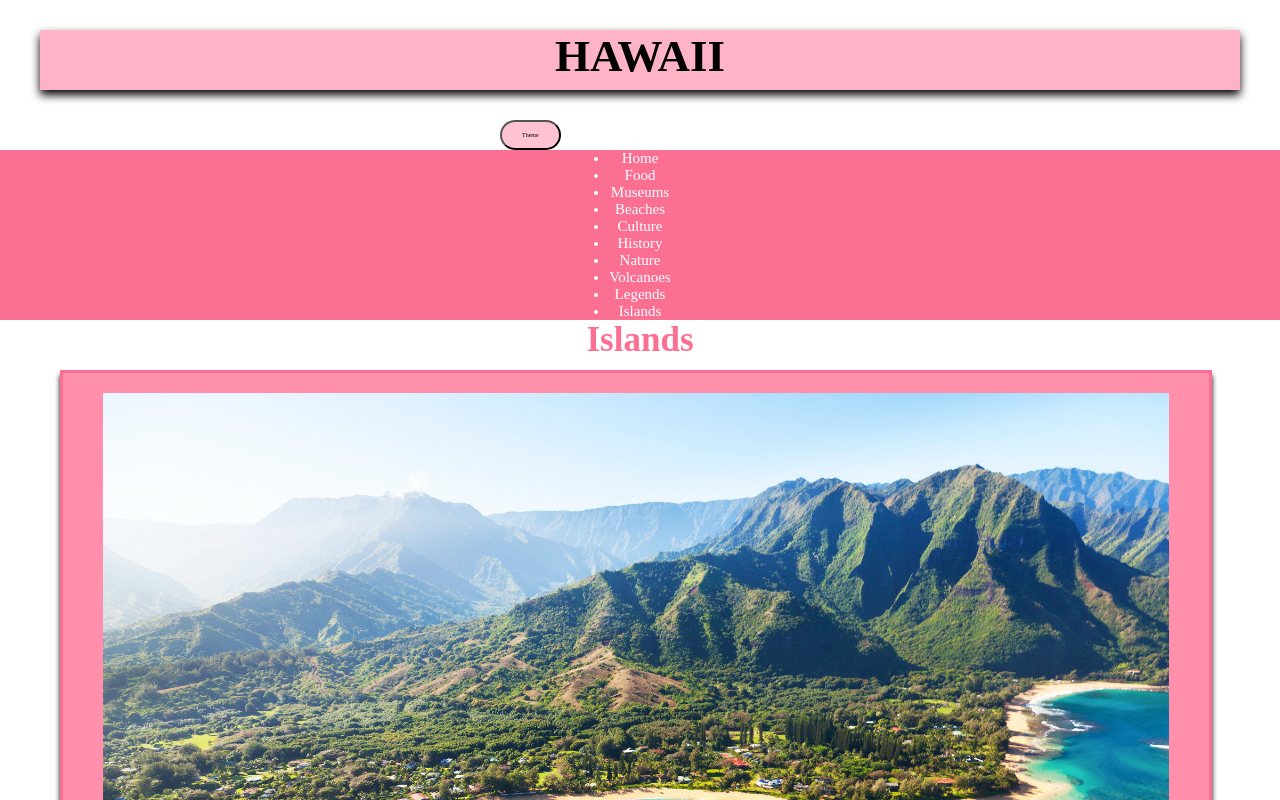
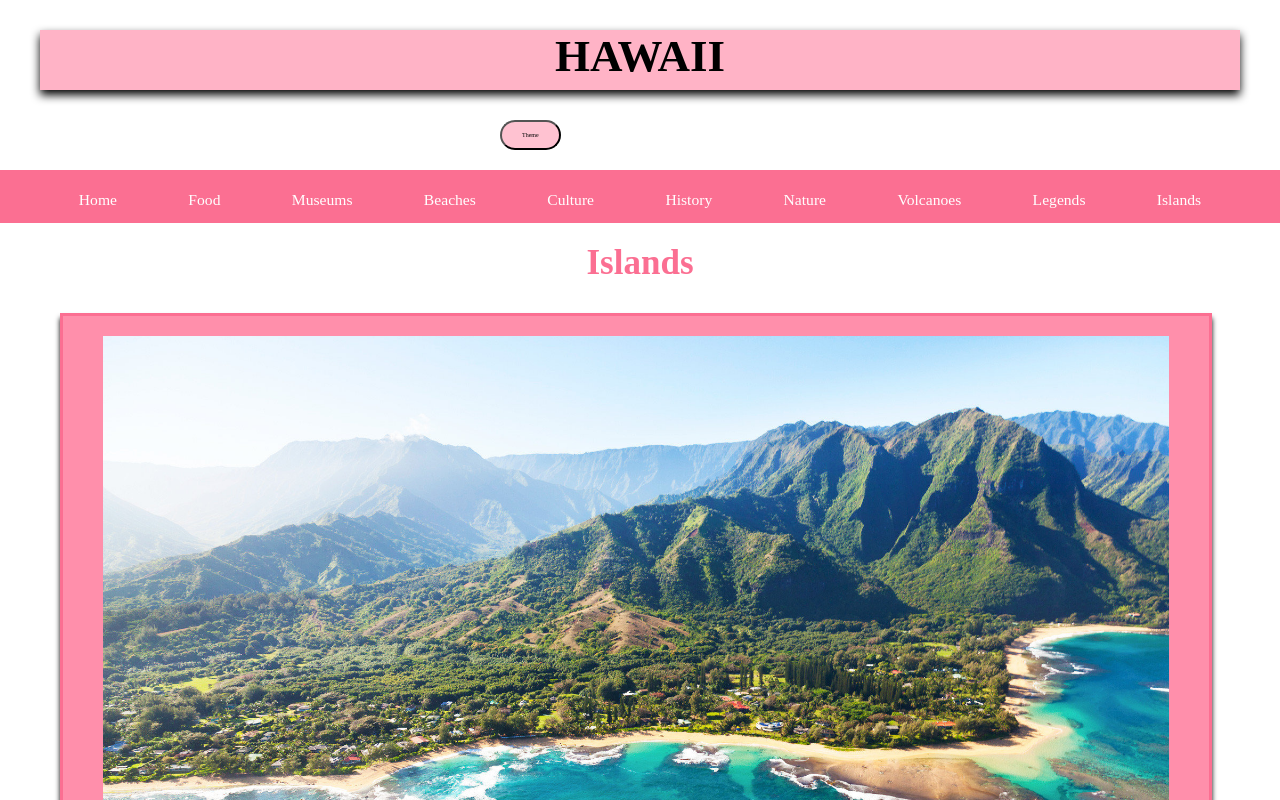
Before and after one commit to staten-island-tech/design-scaffold-project-choice-ligma, a website built with Vite: page vite-project/index.html in a window 1280 px wide. Shown: the top 800 px of the page. Built offline with nearby package versions, Linux system fonts and the light colour scheme; files whose address does not match are found by name; a web font is replaced by a local one.

Commit message:
4/12/2022

```diff
--- a/vite-project/index.html
+++ b/vite-project/index.html
@@ -18,16 +18,16 @@
   <button class="btn" id="themebtn">Theme</button>
   <nav id="navbar">
     <ul class="navbar-list">
-      <li class="navbar-list-sections">Home</li>
-      <li class="navbar-list-sections">Food</li>
-      <li class="navbar-list-sections">Museums</li>
-      <li class="navbar-list-sections">Beaches</li>
-      <li class="navbar-list-sections">Culture</li>
-      <li class="navbar-list-sections">History</li>
-      <li class="navbar-list-sections">Nature</li>
-      <li class="navbar-list-sections">Volcanoes</li>
-      <li class="navbar-list-sections">Legends</li>
-      <li class="navbar-list-sections">Islands</li>
+      <li class="navbar-list-sections"><a herf="#">Home</a></li>
+      <li class="navbar-list-sections"><a herf="#">Food</a></li>
+      <li class="navbar-list-sections"><a herf="#">Museums</a></li>
+      <li class="navbar-list-sections"><a herf="#">Beaches</a></li>
+      <li class="navbar-list-sections"><a herf="#">Culture</a></li>
+      <li class="navbar-list-sections"><a herf="#">History</a></li>
+      <li class="navbar-list-sections"><a herf="#">Nature</a></li>
+      <li class="navbar-list-sections"><a herf="#">Volcanoes</a></li>
+      <li class="navbar-list-sections"><a herf="#">Legends</a></li>
+      <li class="navbar-list-sections"><a herf="#">Islands</a></li>
     </ul>
   </nav>
   <div class="info"></div>
--- a/vite-project/variables.css
+++ b/vite-project/variables.css
@@ -36,22 +36,22 @@
     width: 90vw;
 }
 
-#navbar {
+.navbar-list {
     display: flex;
-    flex-wrap: wrap;
     justify-content: space-evenly;
-    margin: auto;
+    padding: 1rem;
+    margin-top: 2rem;
     align-items: center;
-    text-align: center;
     flex-direction: row;
     background-color: var(--pink-border);
     color: var(--white);
+    list-style: none;
 }
 
 .navbar-list-sections{
-    justify-content: space-evenly;
     font-family: var(--pink-font);
-    font-size: var(--h4);
+    font-size: var(--h3);
+    padding: 0.25rem;
 }
 
 .title {
@@ -59,6 +59,7 @@
     color: var(--pink-border);
     font-family: var(--pink-font);
     font-size: var(--h2);
+    padding: 2rem;
 }
 
 .img {
```
